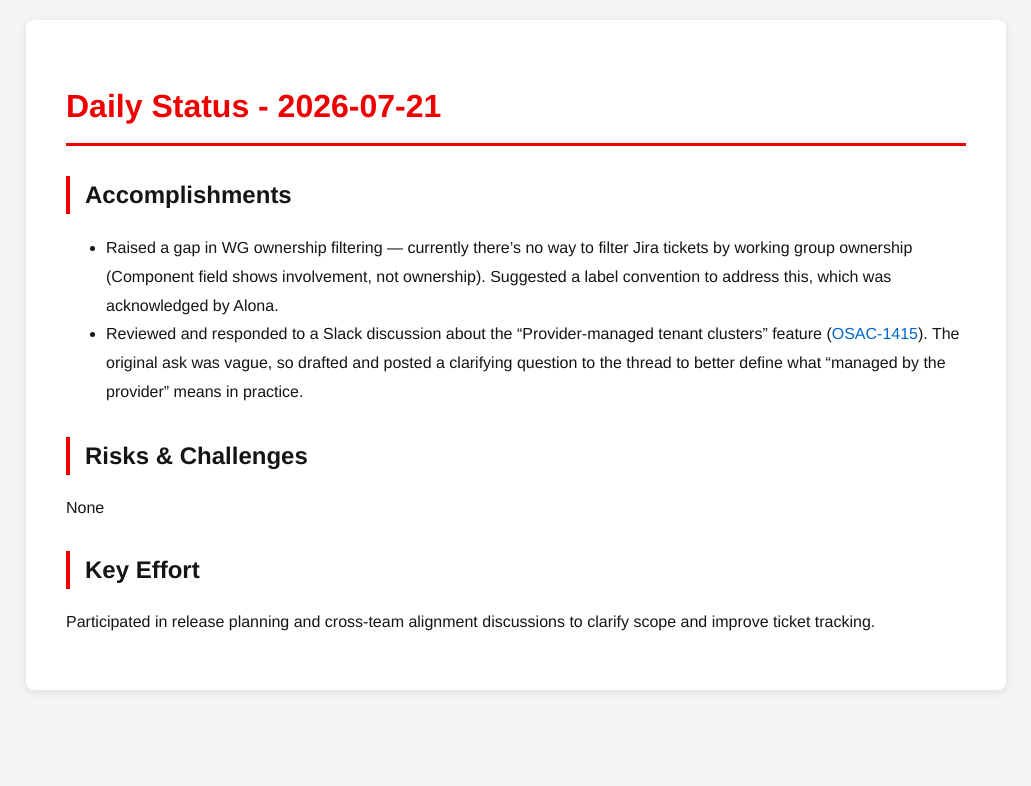
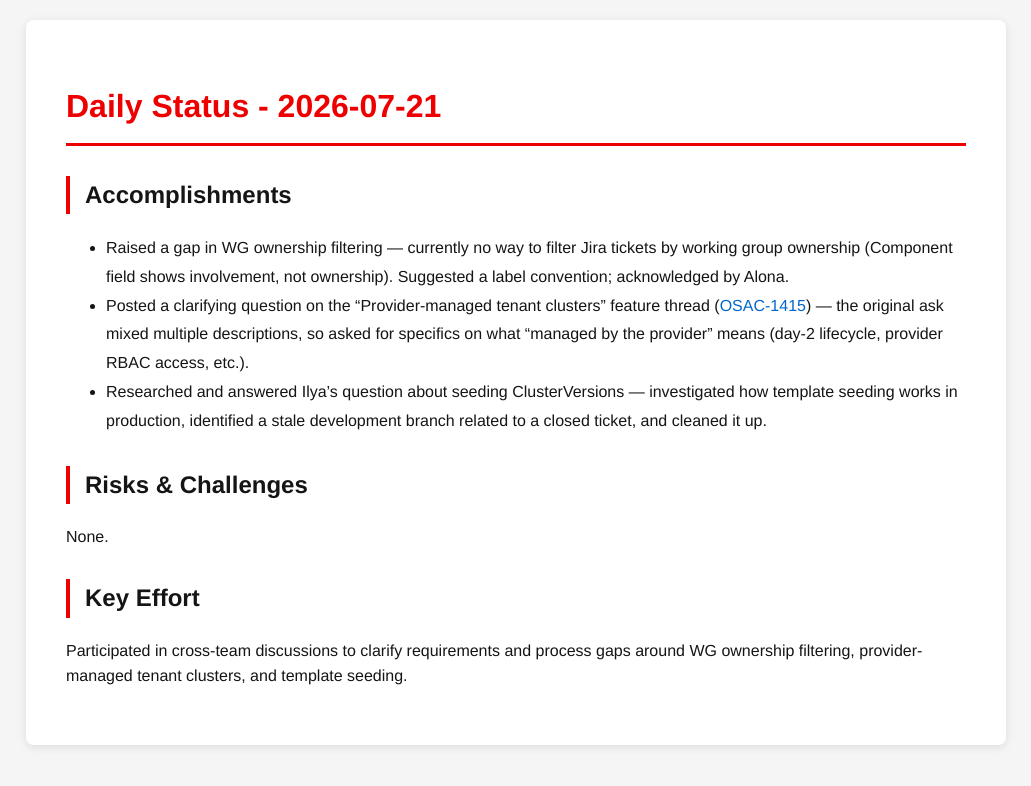
Before and after one commit to tzvatot/daily-status, a Jekyll site: the page built from 2026-07-21.md, in a window 1280 px wide. Shown: the top 786 px of the page, without its empty margins (124-1155 px from the left). Built offline with Jekyll 4.4.1, drawn with Linux system fonts in a browser that asks for light colours.

Commit message:
Daily status update - 2026-07-21

```diff
--- a/2026-07-21.md
+++ b/2026-07-21.md
@@ -7,11 +7,12 @@
 # Daily Status - 2026-07-21
 
 ## Accomplishments
-- Raised a gap in WG ownership filtering — currently there's no way to filter Jira tickets by working group ownership (Component field shows involvement, not ownership). Suggested a label convention to address this, which was acknowledged by Alona.
-- Reviewed and responded to a Slack discussion about the "Provider-managed tenant clusters" feature ([OSAC-1415](https://redhat.atlassian.net/browse/OSAC-1415)). The original ask was vague, so drafted and posted a clarifying question to the thread to better define what "managed by the provider" means in practice.
+- Raised a gap in WG ownership filtering — currently no way to filter Jira tickets by working group ownership (Component field shows involvement, not ownership). Suggested a label convention; acknowledged by Alona.
+- Posted a clarifying question on the "Provider-managed tenant clusters" feature thread ([OSAC-1415](https://redhat.atlassian.net/browse/OSAC-1415)) — the original ask mixed multiple descriptions, so asked for specifics on what "managed by the provider" means (day-2 lifecycle, provider RBAC access, etc.).
+- Researched and answered Ilya's question about seeding ClusterVersions — investigated how template seeding works in production, identified a stale development branch related to a closed ticket, and cleaned it up.
 
 ## Risks & Challenges
-None
+None.
 
 ## Key Effort
-Participated in release planning and cross-team alignment discussions to clarify scope and improve ticket tracking.
+Participated in cross-team discussions to clarify requirements and process gaps around WG ownership filtering, provider-managed tenant clusters, and template seeding.
```
